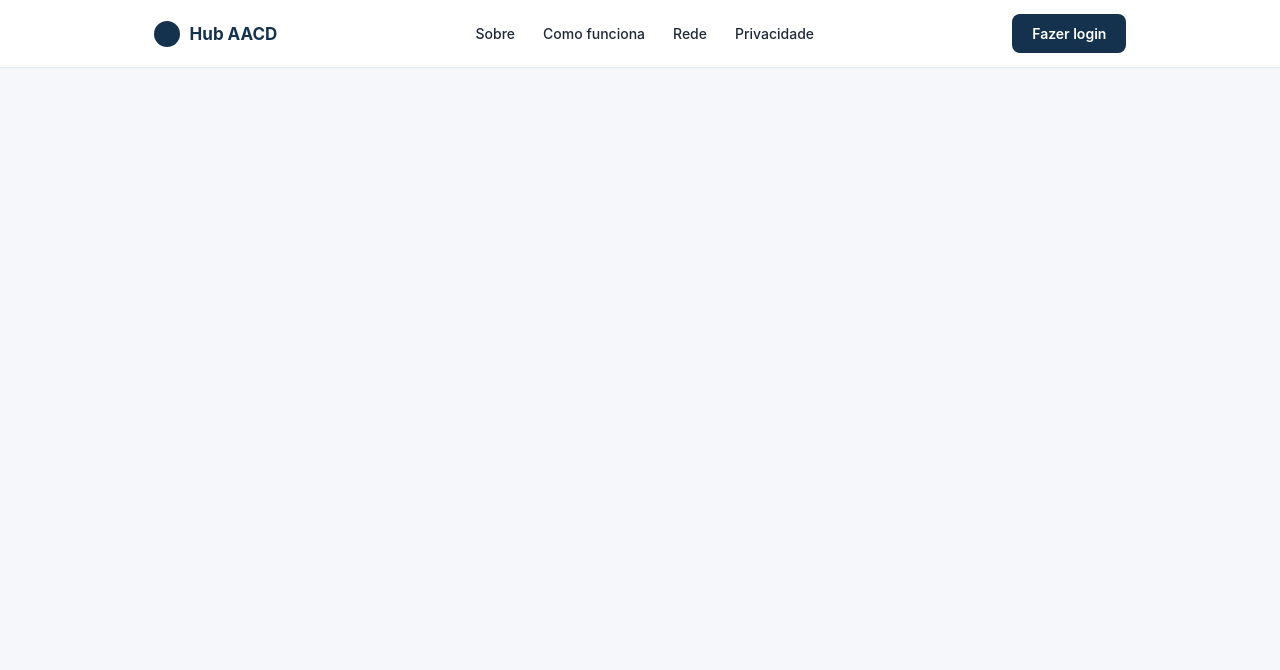
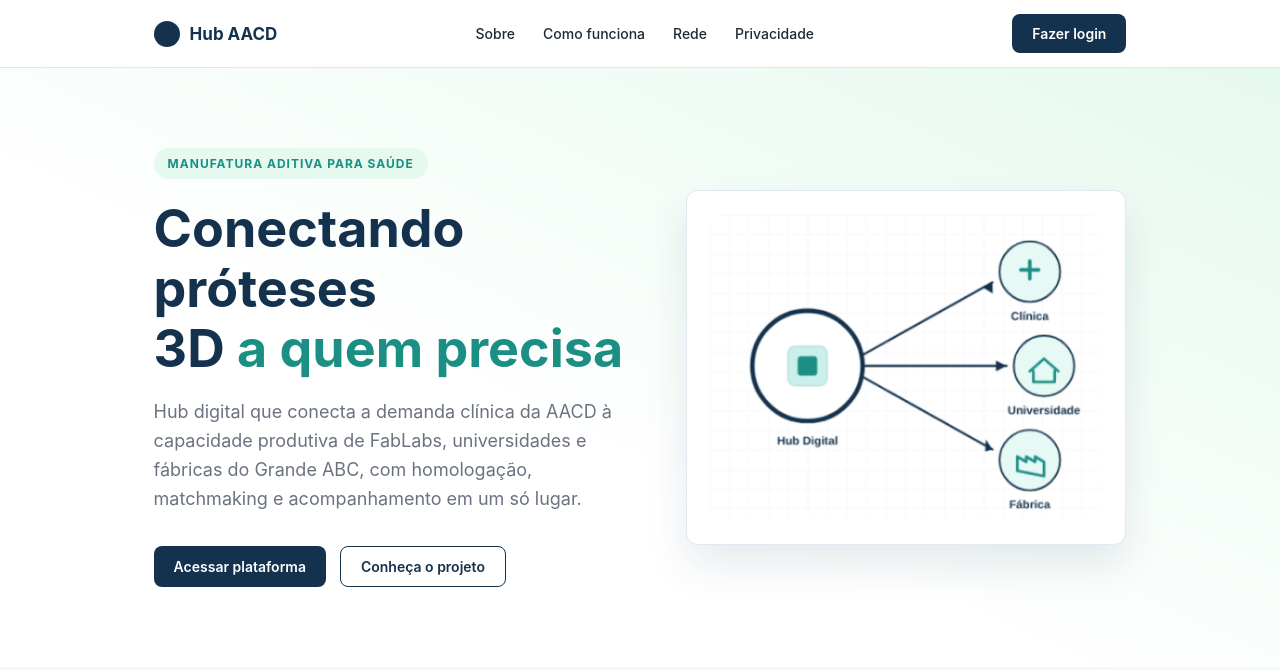
Before and after one commit to hub-proteses-3d/hub-proteses-3d, a website: page public/index.html in a window 1280 px wide. Drawn offline with Linux system fonts and the light colour scheme.

Commit message:
bloco inicial da landing com titulo botoes e ilustracao

```diff
--- a/public/css/landing.css
+++ b/public/css/landing.css
@@ -1,5 +1,3 @@
-/* landing.css - estilos so da pagina inicial.
-   Importe DEPOIS do variaveis.css e do componentes.css. */
 
 html {
   scroll-behavior: smooth;
@@ -22,3 +20,61 @@ a {
 .nav a:hover {
   color: var(--navy);
 }
+
+.hero {
+  display: grid;
+  grid-template-columns: 1.1fr 1fr;
+  gap: 48px;
+  align-items: center;
+  padding: 80px 12%;
+  background: linear-gradient(to bottom left, var(--success-bg), var(--white) 60%);
+}
+
+.hero-tag {
+  display: inline-block;
+  padding: 8px 14px;
+  border-radius: 999px;
+  background: var(--success-bg);
+  color: var(--teal-dark);
+  font-size: 12px;
+  font-weight: 700;
+  letter-spacing: 1px;
+}
+
+.hero h1 {
+  font-size: 52px;
+  line-height: 1.15;
+  color: var(--navy);
+  margin: 20px 0;
+}
+
+.hero h1 span {
+  color: var(--teal-dark);
+}
+
+.hero p {
+  font-size: 18px;
+  line-height: 1.6;
+  color: var(--text-gray);
+  margin: 0 0 32px;
+}
+
+.hero-botoes {
+  display: flex;
+  gap: 14px;
+}
+
+.hero .btn-secondary {
+  border-color: var(--navy);
+  color: var(--navy);
+}
+
+.hero-imagem {
+  padding: 20px;
+  box-shadow: 0 20px 40px rgba(20, 50, 77, .10);
+}
+
+.hero-imagem img {
+  width: 100%;
+  display: block;
+}
--- a/public/index.html
+++ b/public/index.html
@@ -23,7 +23,21 @@
     <a href="login.html" class="btn btn-primary">Fazer login</a>
   </header>
 
-  <main>
+    <main>
+    <section class="hero">
+      <div class="hero-texto">
+        <span class="hero-tag">MANUFATURA ADITIVA PARA SAÚDE</span>
+        <h1>Conectando próteses<br>3D <span>a quem precisa</span></h1>
+        <p>Hub digital que conecta a demanda clínica da AACD à capacidade produtiva de FabLabs, universidades e fábricas do Grande ABC, com homologação, matchmaking e acompanhamento em um só lugar.</p>
+        <div class="hero-botoes">
+          <a href="login.html" class="btn btn-primary">Acessar plataforma</a>
+          <a href="#sobre" class="btn btn-secondary">Conheça o projeto</a>
+        </div>
+      </div>
+      <div class="card hero-imagem">
+        <img src="img/hub-digital.png" alt="Hub Digital ligado a clínica, universidade e fábrica">
+      </div>
+    </section>
   </main>
 </body>
 </html>
```
Also changed, not shown: public/img/hub-digital.png (added).
